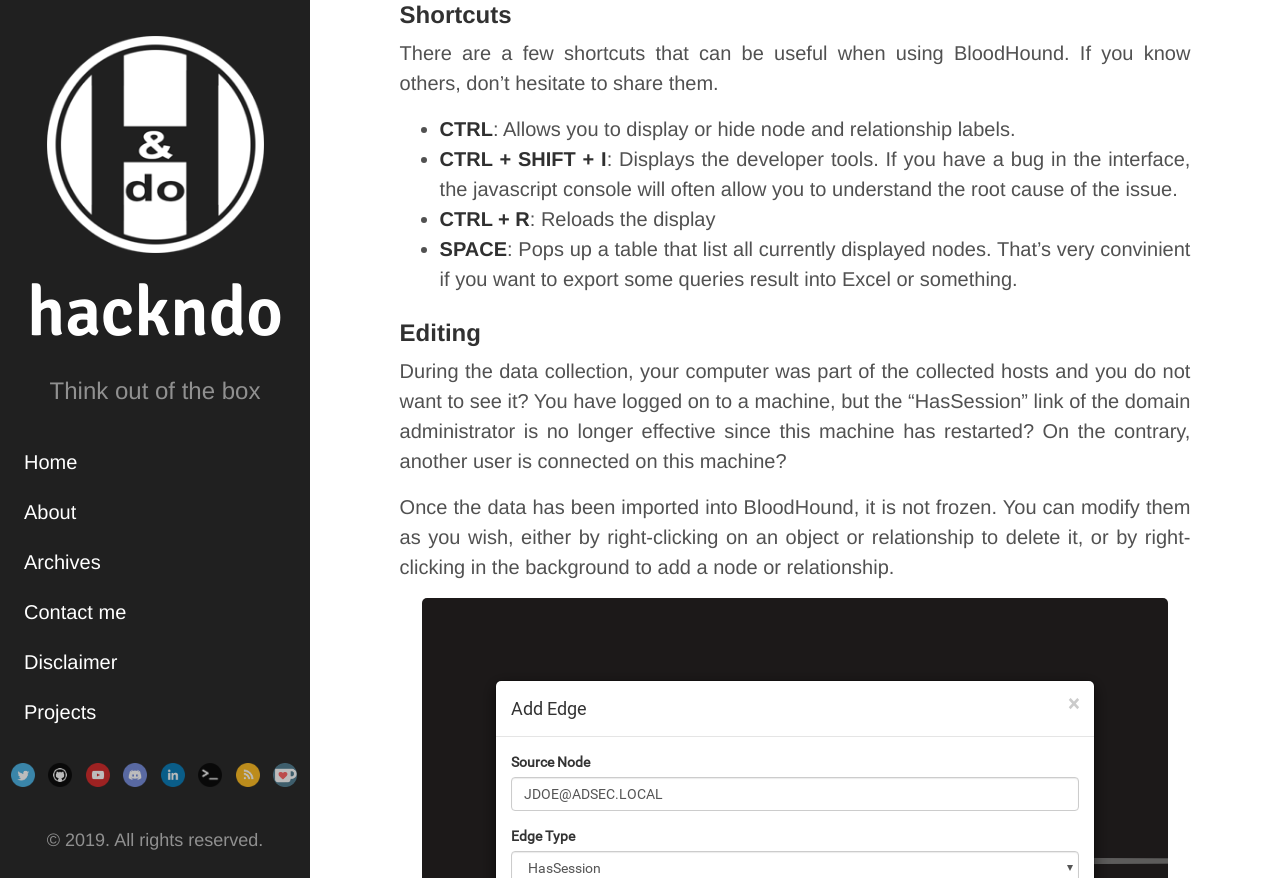
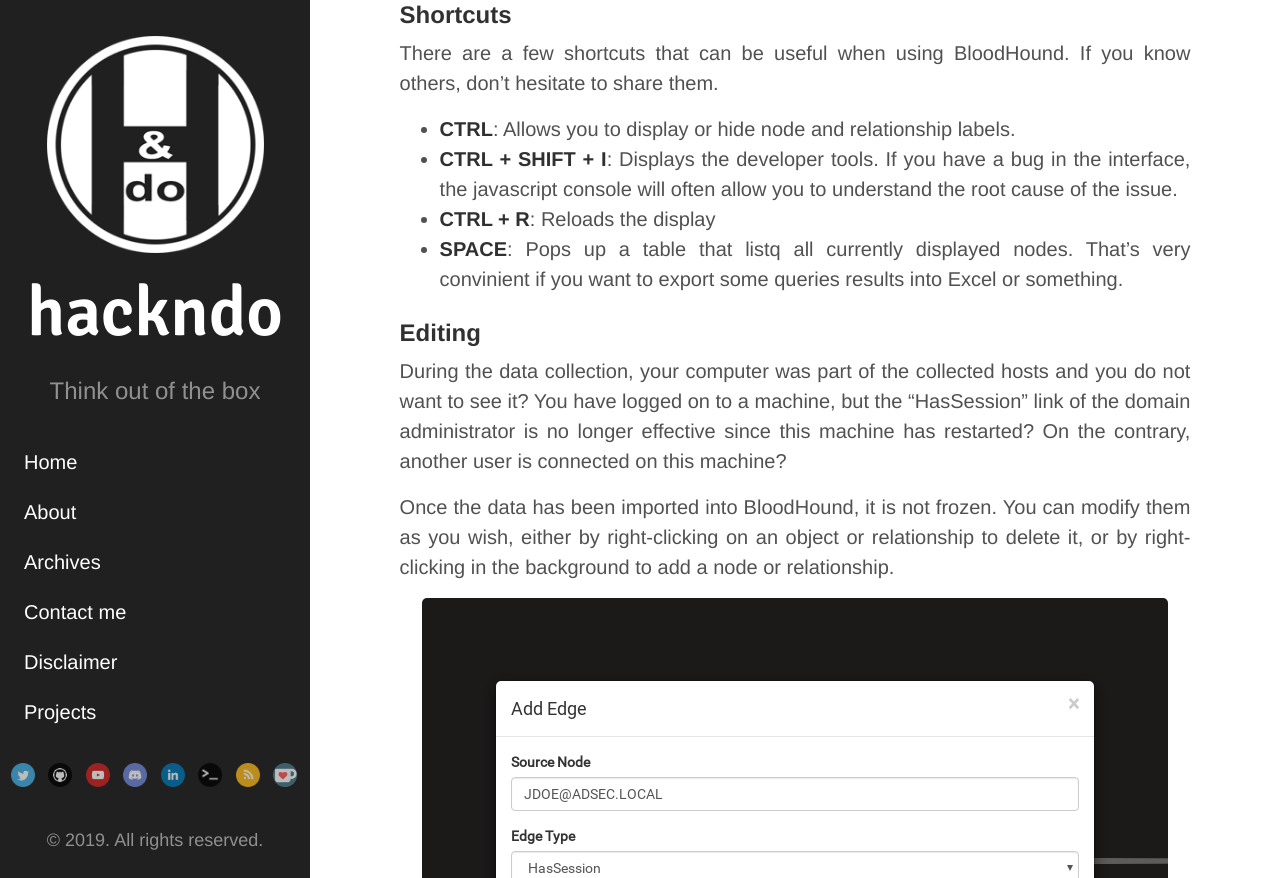
Before and after one commit to Hackndo/en.hackndo.github.io, a Jekyll site: the page built from _posts/2019-07-30-bloodhound.md, in a window 1280 px wide and 900 px high, scrolled down 13406 px, cut to the strip 22-900 px from the top of the window. Built offline with Jekyll 4.4.1, drawn with Linux system fonts in a browser that asks for light colours; comment, search, counter and statistics services are not loaded.

Commit message:
Fix typo in space shortcut

```diff
--- a/_posts/2019-07-30-bloodhound.md
+++ b/_posts/2019-07-30-bloodhound.md
@@ -210,7 +210,7 @@
 * **CTRL**: Allows you to display or hide node and relationship labels.
 * **CTRL + SHIFT + I**: Displays the developer tools. If you have a bug in the interface, the javascript console will often allow you to understand the root cause of the issue.
 * **CTRL + R**: Reloads the display
-* **SPACE**: Pops up a table that list all currently displayed nodes. That's very convinient if you want to export some queries result into Excel or something.
+* **SPACE**: Pops up a table that listq all currently displayed nodes. That's very convinient if you want to export some queries results into Excel or something.
 
 ### Editing
 
```
